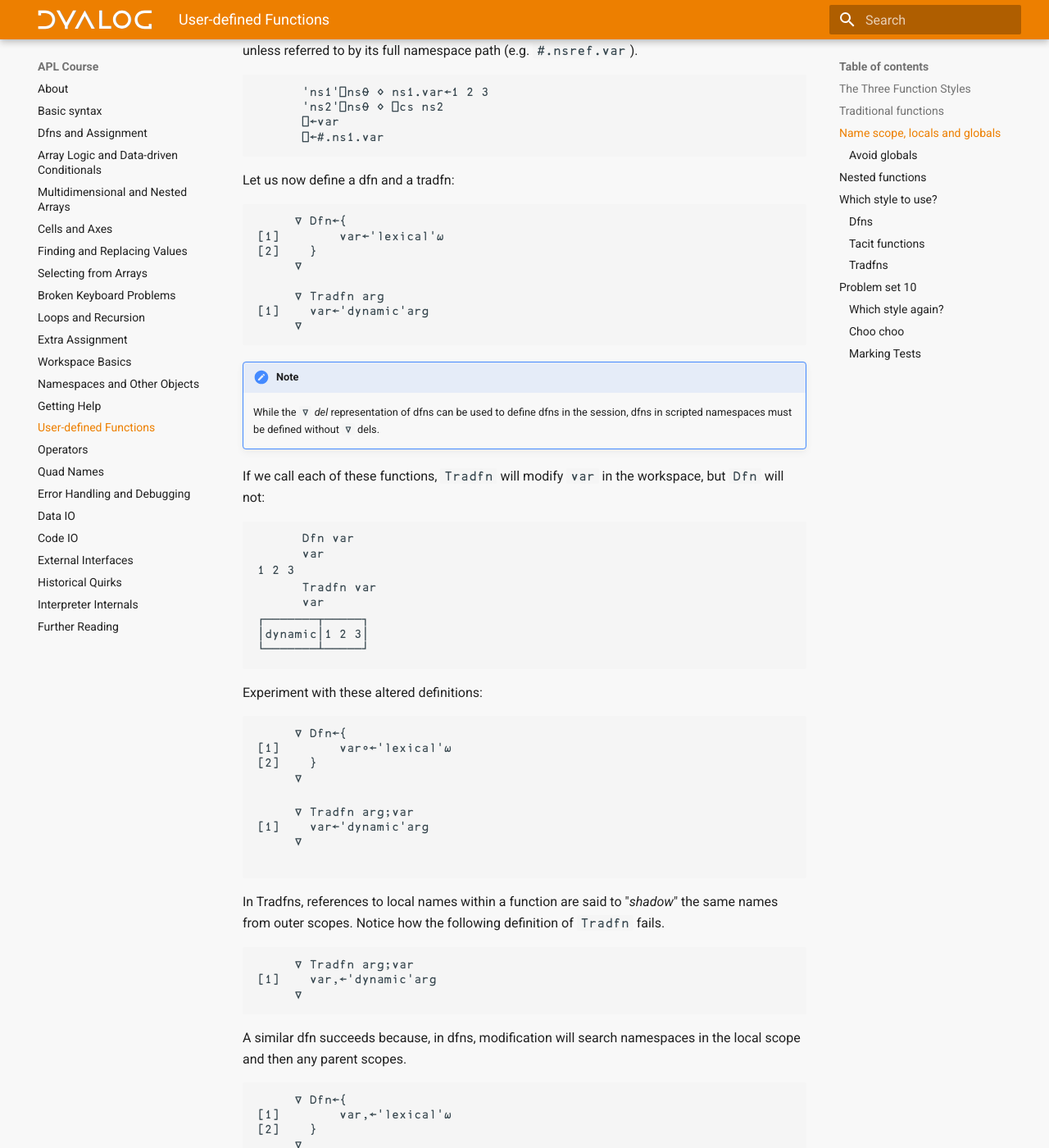
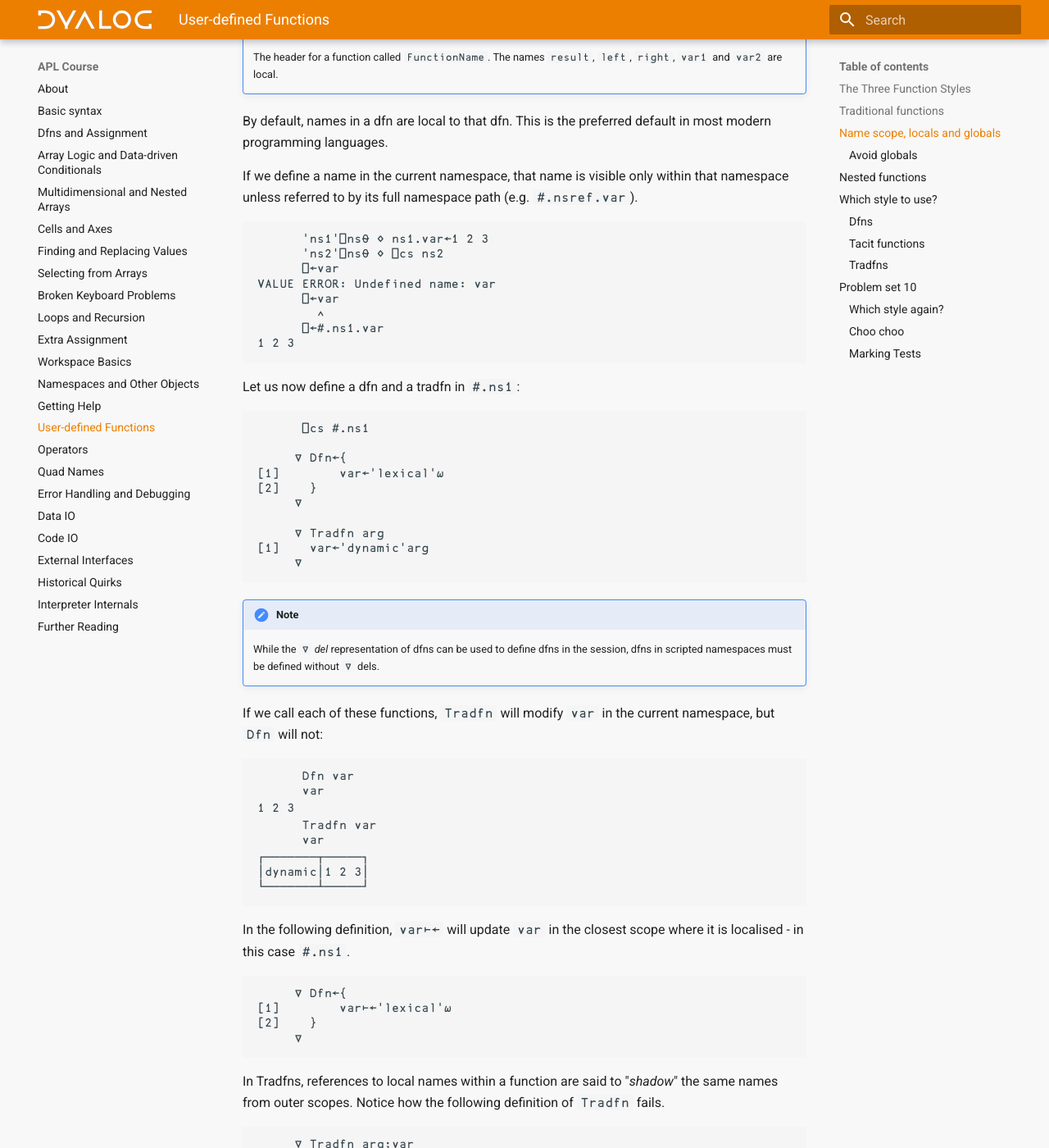
Before and after one commit to Dyalog/APLCourse, an MkDocs documentation site: the page built from docs/user-defined-functions.md, in a window 1280 px wide and 1400 px high, scrolled down 3259 px. Shown: the whole window at 82% size. Built offline with MkDocs 1.6.1 and Material for MkDocs 9.7.7, drawn with Linux system fonts in a browser that asks for light colours; some of the changed text lies outside the part shown.

Commit message:
fix #54, clean up some description

````diff
--- a/docs/user-defined-functions.md
+++ b/docs/user-defined-functions.md
@@ -138,6 +138,12 @@
 
 By default, names assigned in tradfns are global. This is mostly for historical reasons. Names declared in the header - the arguments, results, and names preceded by semicolons - are localised.
 
+!!!Note "Traditional function header example"
+	```APL
+	result ← left FunctionName right;var1;var2
+	```
+	The header for a function called `FunctionName`. The names `result`, `left`, `right`, `var1` and `var2` are local.
+
 By default, names in a dfn are local to that dfn. This is the preferred default in most modern programming languages.
 
 If we define a name in the current namespace, that name is visible only within that namespace unless referred to by its full namespace path (e.g. `#.nsref.var`).
@@ -146,12 +152,18 @@
       'ns1'⎕ns⍬ ⋄ ns1.var←1 2 3
       'ns2'⎕ns⍬ ⋄ ⎕cs ns2
       ⎕←var
+VALUE ERROR: Undefined name: var
+      ⎕←var
+        ∧
       ⎕←#.ns1.var
+1 2 3
 ```
 
-Let us now define a dfn and a tradfn:
+Let us now define a dfn and a tradfn in `#.ns1`:
 
 ```APL
+      ⎕cs #.ns1
+
      ∇ Dfn←{
 [1]        var←'lexical'⍵
 [2]    }
@@ -165,7 +177,7 @@
 !!! Note
 	While the `∇` *del* representation of dfns can be used to define dfns in the session, dfns in scripted namespaces must be defined without `∇` dels.
 
-If we call each of these functions, `Tradfn` will modify `var` in the workspace, but `Dfn` will not:
+If we call each of these functions, `Tradfn` will modify `var` in the current namespace, but `Dfn` will not:
 
 ```APL
       Dfn var
@@ -185,25 +197,13 @@
 └───────┴─────┘
 ```
 
-Experiment with these altered definitions:
+In the following definition, `var⊢←` will update `var` in the closest scope where it is localised - in this case `#.ns1`.
 
 ```APL
      ∇ Dfn←{
-[1]        var∘←'lexical'⍵
+[1]        var⊢←'lexical'⍵
 [2]    }
      ∇
-```
-```
-
-```
----
-```
-     ∇ Tradfn arg;var
-[1]    var←'dynamic'arg
-     ∇
-```
-```
-
 ```
 
 In Tradfns, references to local names within a function are said to "*shadow*" the same names from outer scopes. Notice how the following definition of `Tradfn` fails.
@@ -214,7 +214,7 @@
      ∇
 ```
 
-A similar dfn succeeds because, in dfns, modification will search namespaces in the local scope and then any parent scopes.
+A similar dfn succeeds because, in dfns, [modified assignment](./Assignment.md#modified-assignment) will search the local scope and then any parent scopes.
 
 ```APL
      ∇ Dfn←{
````
Also changed, not shown: other parts of docs/user-defined-functions.md (+0 -2 lines).
